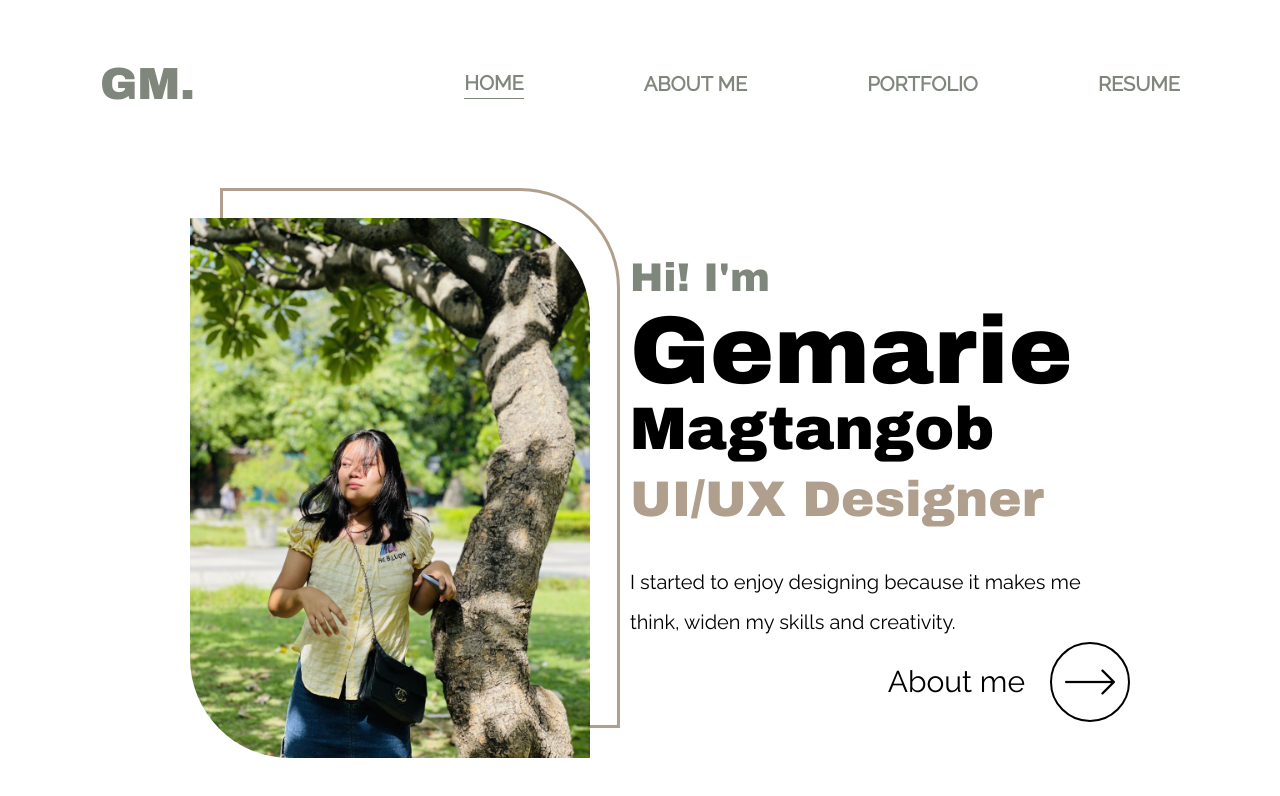
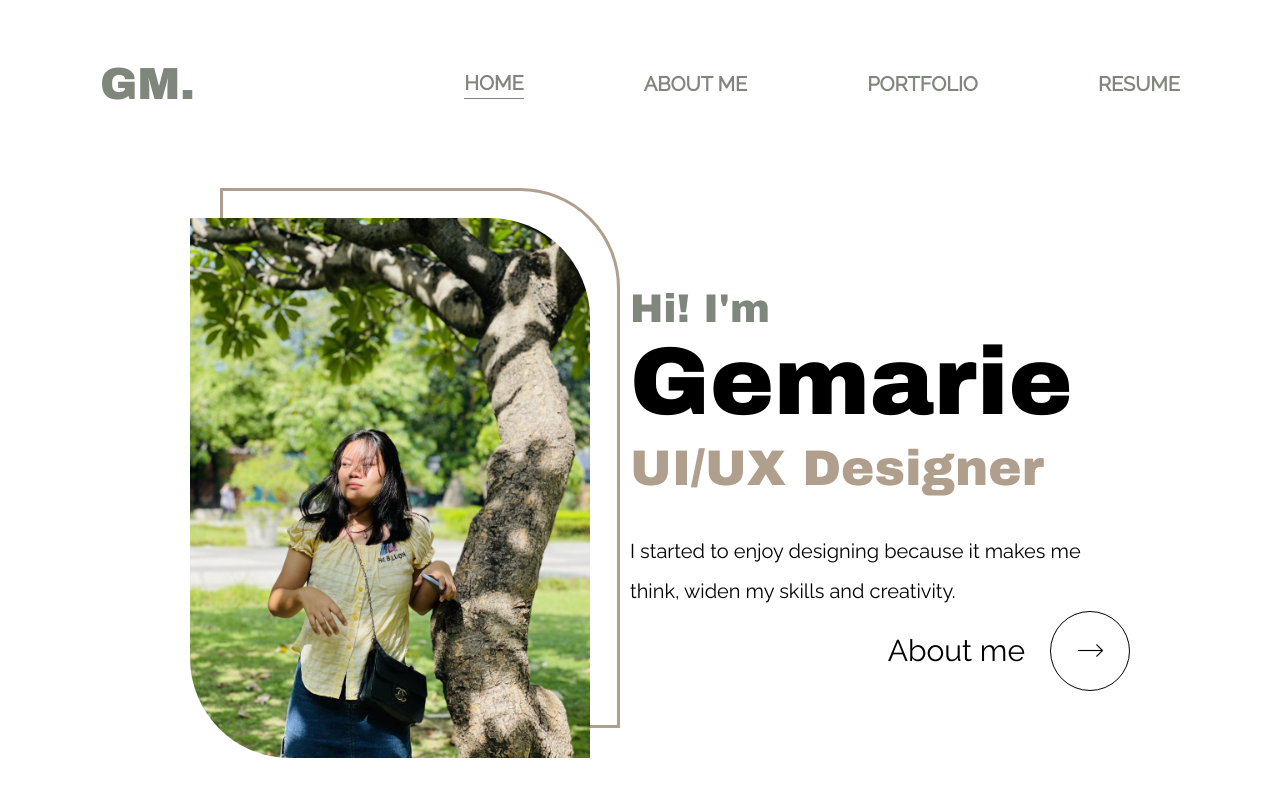
Before and after one commit to CMH7/Gem-Website-Portfolio, a SvelteKit app: page / in a window 1280 px wide. Shown: the top 796 px of the page. Built offline with nearby package versions, Linux system fonts and the light colour scheme; a web font is replaced by a local one.

Commit message:
fixes on some ui

```diff
--- a/src/lib/components/HeaderButton.svelte
+++ b/src/lib/components/HeaderButton.svelte
@@ -15,8 +15,8 @@
       {data.title}
     </p>
 
-    <div class=" group-hover:bg-coffee-white transition-all rounded-full flex justify-center items-center w-[80px] h-[80px] border-[2px] border-black ">
-      <img class=" {inverted ? '-scale-100' : ''} " src="right-arrow.png" alt="arrow icon">
+    <div class=" group-hover:bg-coffee-white transition-all rounded-full flex justify-center items-center w-[80px] h-[80px] border border-black ">
+      <img class=" {inverted ? '-scale-100' : ''} w-[25px] " src="right-arrow.png" alt="arrow icon">
     </div>
   </div>
 </a>
--- a/src/routes/+page.svelte
+++ b/src/routes/+page.svelte
@@ -30,10 +30,6 @@
           <span class=" text-8xl text-black ">
             Gemarie
           </span>
-          <br>
-          <span class=" text-6xl text-black ">
-            Magtangob
-          </span>
         </p>
 
         <p class=" archivo font-[400] text-[50px] leading-tight text-coffee-white mt-[8px] ">
--- a/src/routes/aboutme/+page.svelte
+++ b/src/routes/aboutme/+page.svelte
@@ -82,9 +82,4 @@
     </div>
   </div>
 
-  <div class=" w-full flex justify-between mt-[60px] ">
-    <HeaderButton data={{title: 'Home', link: ''}} inverted={true} />
-    <HeaderButton data={{title: 'Portfolio', link: 'portfolio'}} />
-  </div>
-
 </div>
--- a/src/routes/portfolio/+page.svelte
+++ b/src/routes/portfolio/+page.svelte
@@ -34,10 +34,6 @@
 
   <Showcase right={true} title={'Backbone Creatives'} description={'A website that offers digital marketing and designing.'} link={'https://www.figma.com/proto/6NhMvxyCjN1IFEjDWzkR0m/Backbone?type=design&node-id=1-2&scaling=scale-down-width&page-id=0%3A1&starting-point-node-id=1%3A2&show-proto-sidebar=1&hide-ui=1'} image={'laptopbackbone.png'} />
 
-  <Showcase right={false} title={'Colloquium Posters'} description={'A poster for countdown and name of presenters.'} link={'/'} image={'colloquiumposters.png'} />
+  <Showcase right={false} title={'Colloquium Posters'} description={'A poster for countdown and name of presenters.'} link={'https://drive.google.com/drive/folders/1ktRLMglnb_lRj2FoH6XZ3OLRRLSM_9kd?usp=drive_link'} image={'colloquiumposters.png'} />
 
-  <div class=" w-full flex justify-between mt-[60px] ">
-    <HeaderButton data={{title: 'About me', link: 'aboutme'}} inverted={true} />
-    <HeaderButton data={{title: 'Resume', link: 'resume'}} />
-  </div>
 </div>
```
